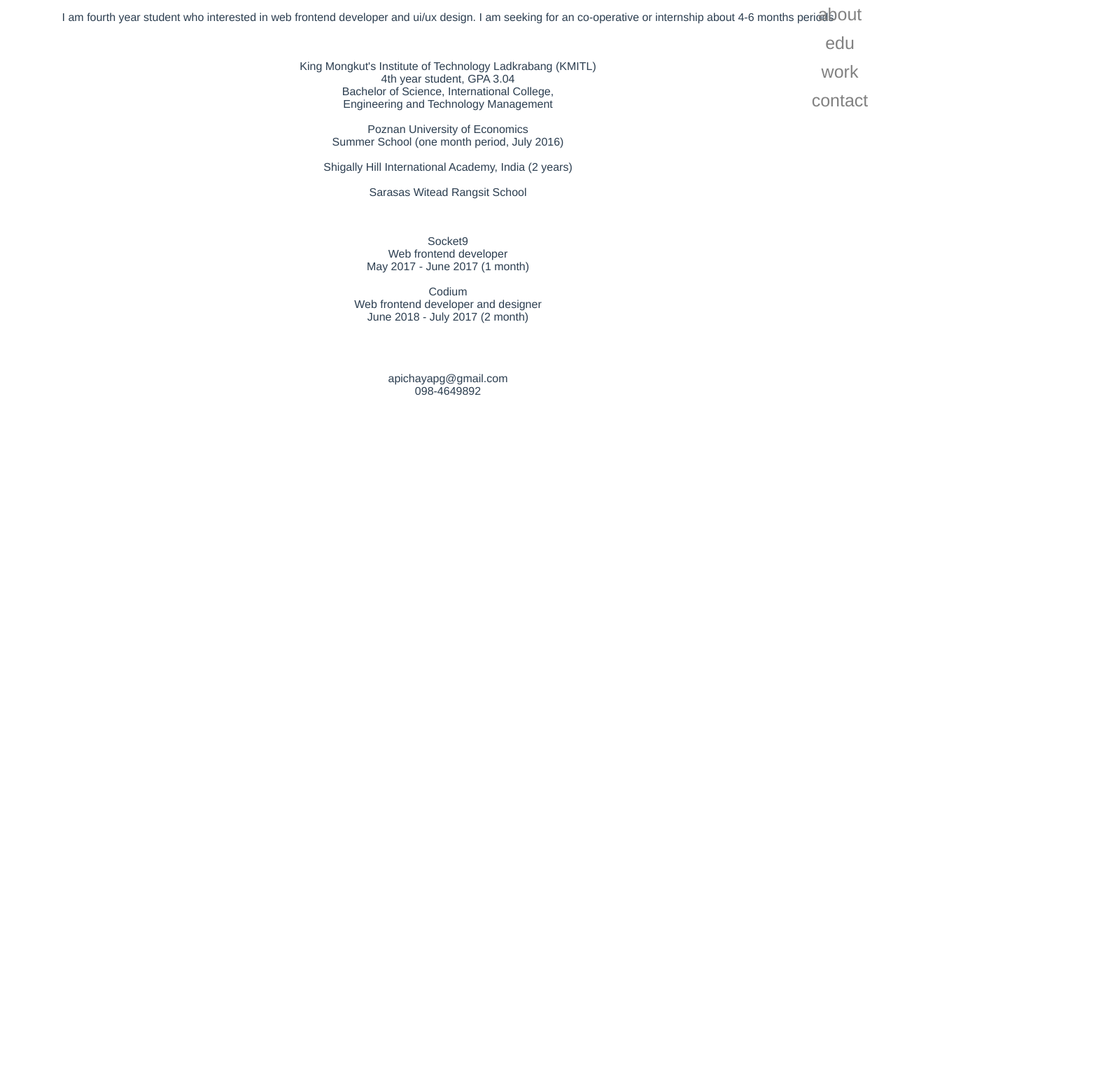
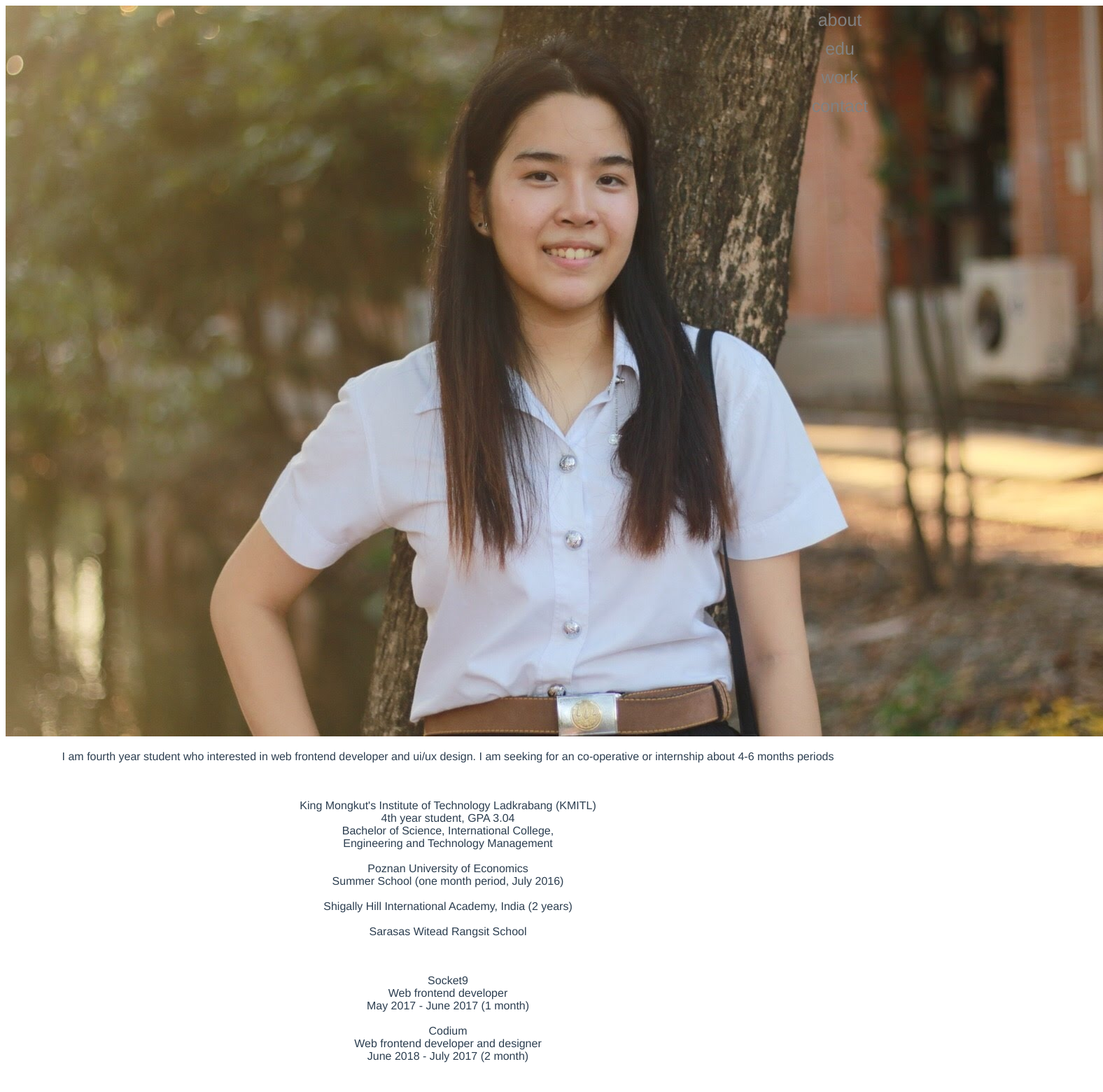
Before and after one commit to Apichayapleng/vue-webresume, a Vue app: page / in a window 1280 px wide. Shown: the top 1560 px of the page at 70% size, 1576 px wide, since content can reach past the window. Before the commit the page ends 800 px from the top, so only its background shows below. Built offline with nearby package versions, Linux system fonts and the light colour scheme.

Commit message:
add profile pic and sidenav

```diff
--- a/src/router.ts
+++ b/src/router.ts
@@ -12,14 +12,6 @@ export default new Router({
       path: '/',
       name: 'home',
       component: Home
-    },
-    {
-      path: '/about',
-      name: 'about',
-      // route level code-splitting
-      // this generates a separate chunk (about.[hash].js) for this route
-      // which is lazy-loaded when the route is visited.
-      component: () => import(/* webpackChunkName: "about" */ './views/About.vue')
     }
   ]
 })
--- a/src/views/About.vue
+++ /dev/null
@@ -1,5 +0,0 @@
-<template>
-  <div class="about">
-    <h1>This is an about page</h1>
-  </div>
-</template>
--- a/src/views/Home.vue
+++ b/src/views/Home.vue
@@ -1,20 +1,17 @@
 <template>
   <div class="home">
-    <!-- <img alt="Vue logo" src="../assets/logo.png"> -->
-    <!-- <mainPage msg="Welcome to Your Vue.js + TypeScript App"/> -->
-    <!-- <mainPage/> -->
-
     <div class="sidenav">
-      <a href="#">about</a>
-      <a href="#">edu</a>
-      <a href="#">work</a>
-      <a href="#">contact</a>
+      <a href="#about" class>about</a>
+      <a href="#edu" class>edu</a>
+      <a href="#work" class>work</a>
+      <a href="#contact" class>contact</a>
     </div>
     <div class="main">
-      <div class="about">
+      <section class="section1" id="about">
+        <img src="../assets/profile.jpg">
         <p>I am fourth year student who interested in web frontend developer and ui/ux design. I am seeking for an co-operative or internship about 4-6 months periods</p>
-      </div>
-      <div class="edu">
+      </section>
+      <section class="section2" id="edu">
         <p><br><br>King Mongkut's Institute of Technology Ladkrabang (KMITL)<br>
           4th year student, GPA 3.04<br>
           Bachelor of Science, International College,<br>
@@ -26,8 +23,8 @@
           Shigally Hill International Academy, India (2 years)<br><br>
 
           Sarasas Witead Rangsit School</p>
-      </div>
-      <div class="work">
+      </section>
+      <section class="section3" id="work">
         <p><br><br>Socket9<br>
           Web frontend developer<br>
           May 2017 - June 2017 (1 month)<br><br>
@@ -36,11 +33,11 @@
           Web frontend developer and designer<br>
           June 2018 - July 2017 (2 month)<br><br>
           </p>
-      </div>
-      <div class="contact">
+      </section>
+      <section class="section4" id="contact">
         <p><br><br>apichayapg@gmail.com<br>
           098-4649892 <br><br> </p>
-      </div>
+      </section>
     </div>
   </div>
 </template>
@@ -63,11 +60,13 @@ export default class Home extends Vue {}
     height: 100%; /* Full-height: remove this if you want "auto" height */
     width: 160px; /* Set the width of the sidebar */
     position: fixed; /* Fixed Sidebar (stay in place on scroll) */
-    z-index: 1; /* Stay on top */
-    top: 0; /* Stay at the top */
+    // z-index: 0; /* Stay on top */
+    // top: 0; /* Stay at the top */
     right: 0;
     overflow-x: hidden; /* Disable horizontal scroll */
     // padding-top: 20px;
+    text-align: center;
+
 }
 
 /* The navigation menu links */
```
Also changed, not shown: src/assets/profile.jpg (added).
